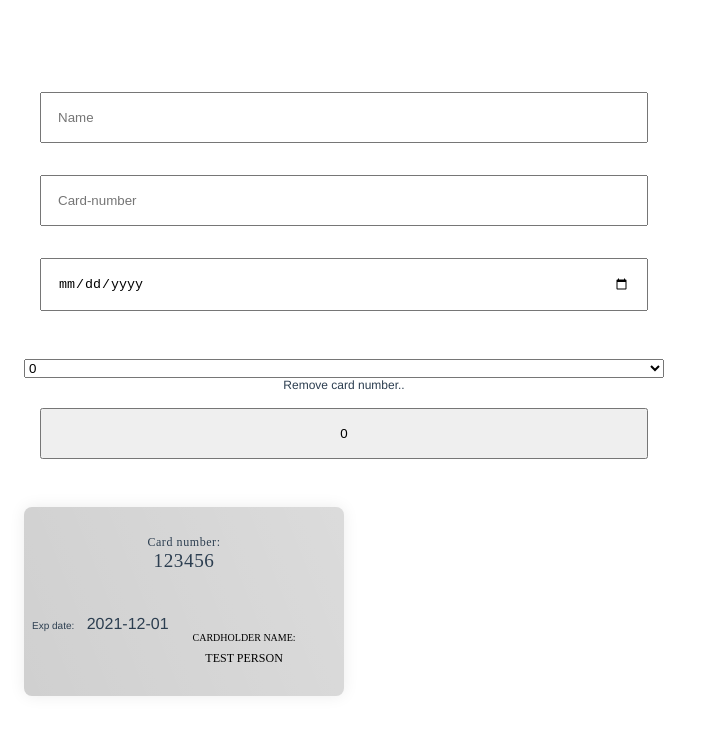
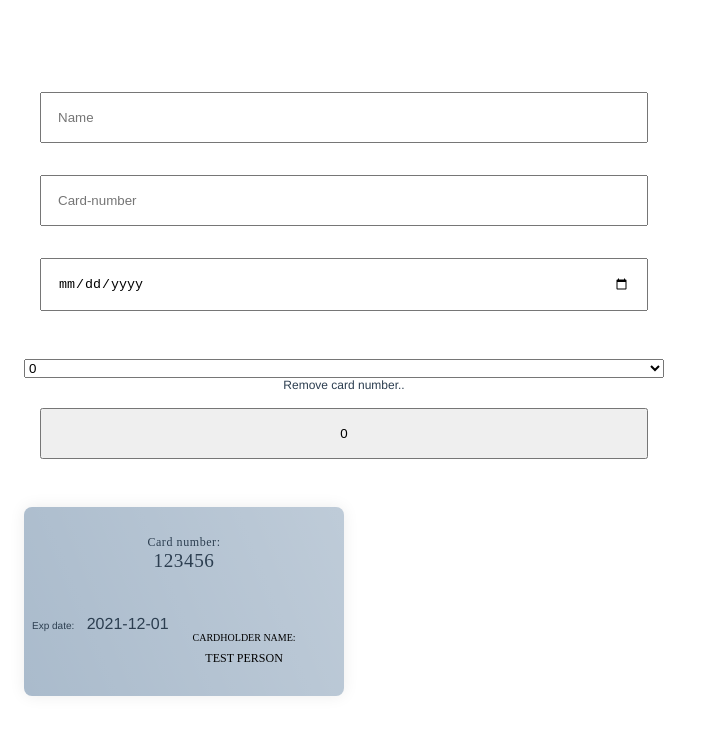
Before and after one commit to david-karlsson/e-card, a Vue app: page / in a window 1280 px wide. Shown: the top 734 px of the page, without its empty margins (0-703 px from the left). Built offline with nearby package versions, Linux system fonts and the light colour scheme.

Commit message:
Random card color implemented for newly added cards

```diff
--- a/src/components/addCard.vue
+++ b/src/components/addCard.vue
@@ -46,8 +46,8 @@
 
 
     <article v-if="cardList !== []">
-      <span    v-bind:key="item.id" v-for="item in cardList" @click="removeCard() ">
-        <div class="cardList"  ref="cardId" v.bind:id="item.id">
+      <span  v-bind:key="item.id" v-for="item in cardList" @click="removeCard() ">
+        <div    class="card"  ref="cardRef" v.bind:id="item.id"   :style="{backgroundColor:item.cardColor}">
 
 
 
@@ -80,6 +80,8 @@ export default {
   name: "addCard",
   data() {
     return {
+      newColor:'#efg',
+      randomColor:['#789'],
       inputName: "",
       inputNumber: "",
       inputvalidThru: "",
@@ -91,6 +93,7 @@ export default {
           cardNumber: 123456,
           cardName: "test person",
           cardValid: "2021-12-01",
+          cardColor: '#abc'
         },
       ],
     };
@@ -98,17 +101,32 @@ export default {
 
   methods: {
     newCard(e) {
-      if (e.key === "Enter") {
+
+
+     var color = '#'+(Math.random()*0xFFFFFF<<0).toString(16);
+this.randomColor.push(color);
+this.newColor= this.randomColor.slice(-1);
+
+     if (e.key === "Enter") {
         this.cardList.push({
           id: this.autoInputId,
           cardName: this.inputName,
           cardNumber: this.inputNumber,
           cardValid: this.inputvalidThru,
+          cardColor:this.newColor
         });
         this.autoInputId++;
 
-var color = '#'+(Math.random()*0xFFFFFF<<0).toString(16);
-document.body.style.backgroundColor =color
+
+
+
+// var cardRefLast = this.$refs.cardRef.slice(-1)
+// console.log(cardRefLast)
+// document.cardRefLast.style = this.newColor
+
+
+
+// document.body.style.backgroundColor =color
 
       }
 
@@ -122,7 +140,7 @@ document.body.style.backgroundColor =color
       var cardRemoveId = document.getElementById("submit").value
 
 
-        this.cardList.splice(cardRemoveId,1)
+        this.cardList.splice([cardRemoveId],1)
 
     }
   },
@@ -150,7 +168,7 @@ input{
   margin: 1rem;
 }
 
-.cardList {
+.card {
     text-align: center;
   max-width: 20rem;
   display: flex;
@@ -167,6 +185,38 @@ input{
   margin: 1rem;
 
 }
+
+/* .card:first-of-type{
+background: linear-gradient(
+      248.3deg,
+      rgba(255, 255, 255, 0.24) 0%,
+      rgba(255, 255, 255, 0) 100%
+    ),
+    #da6868;
+
+}
+
+.card:nth-of-type(2){
+background: linear-gradient(
+      248.3deg,
+      rgba(255, 255, 255, 0.24) 0%,
+      rgba(255, 255, 255, 0) 100%
+    ),
+    #6886da;
+
+}
+
+
+.card:nth-of-type(3){
+background: linear-gradient(
+      248.3deg,
+      rgba(255, 255, 255, 0.24) 0%,
+      rgba(255, 255, 255, 0) 100%
+    ),
+    #68dacb;
+
+} */
+
 
 label {
   font-size: 12px;
```
